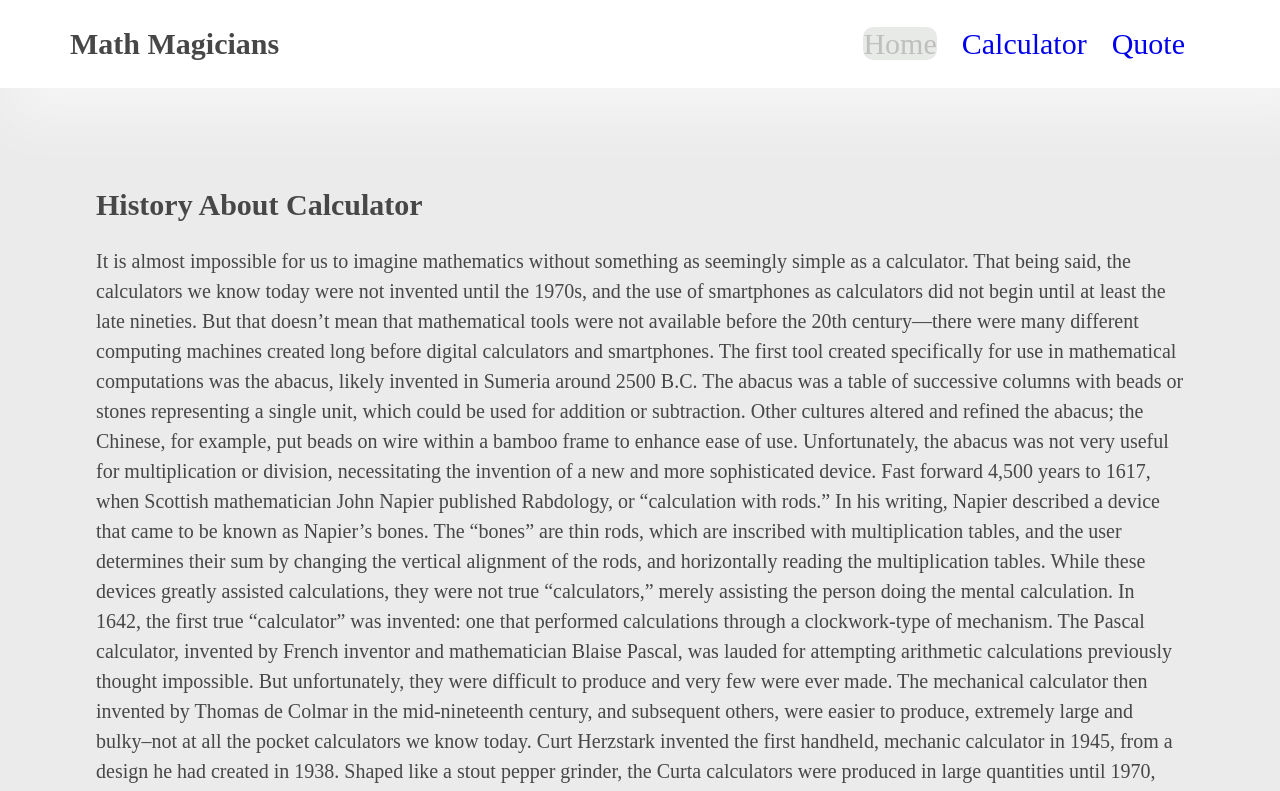
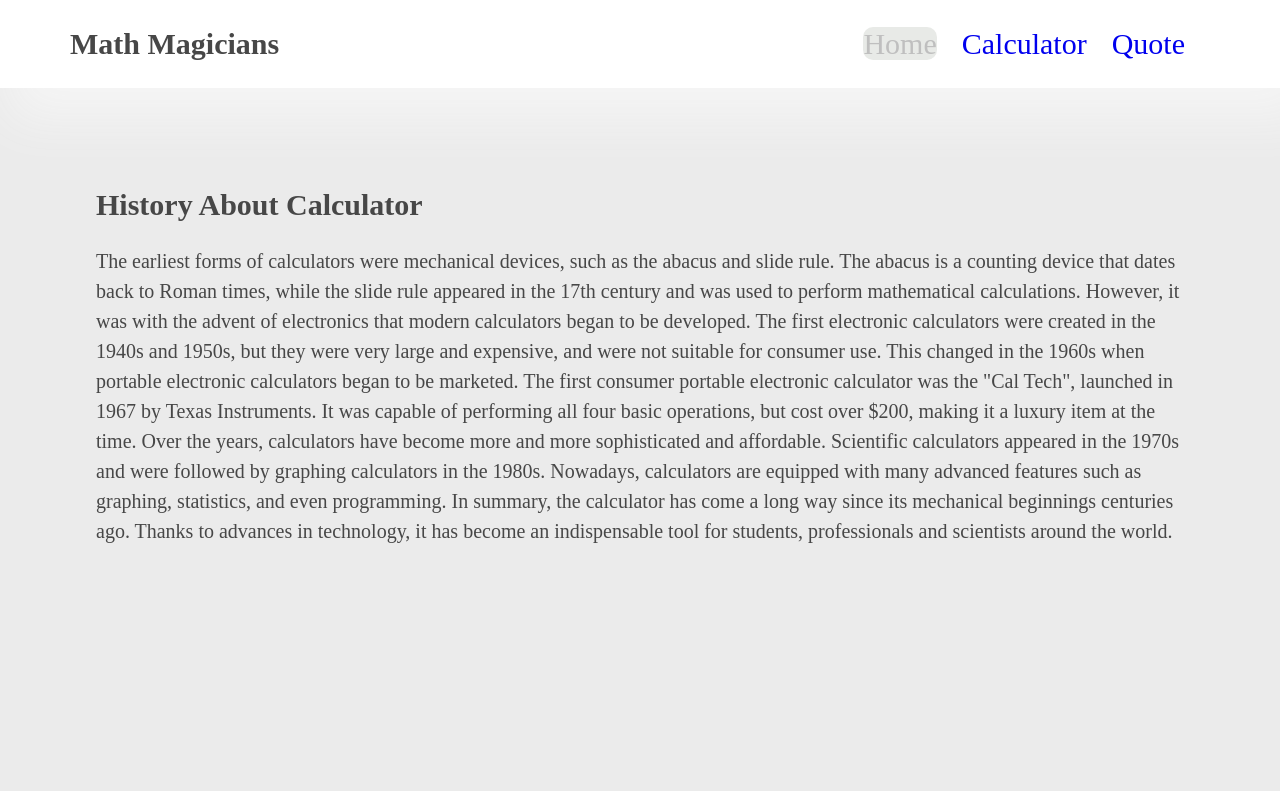
Before and after one commit to noelfoka/math-magicians, a React (Create React App) app: page / in a window 1280 px wide. Shown: the top 791 px of the page. Built offline with nearby package versions, Linux system fonts and the light colour scheme.

Commit message:
update Home component

```diff
--- a/src/routes-component/Home.js
+++ b/src/routes-component/Home.js
@@ -1,53 +1,31 @@
-import React from 'react';
-import styles from './Home.module.css';
+import React from "react";
+import styles from "./Home.module.css";
 
 function Home() {
   return (
     <div className={styles.home}>
       <h2 data-testid="user-id">History About Calculator</h2>
       <p>
-        It is almost impossible for us to imagine mathematics without something
-        as seemingly simple as a calculator. That being said, the calculators we
-        know today were not invented until the 1970s, and the use of smartphones
-        as calculators did not begin until at least the late nineties. But that
-        doesn’t mean that mathematical tools were not available before the 20th
-        century—there were many different computing machines created long before
-        digital calculators and smartphones. The first tool created specifically
-        for use in mathematical computations was the abacus, likely invented in
-        Sumeria around 2500 B.C. The abacus was a table of successive columns
-        with beads or stones representing a single unit, which could be used for
-        addition or subtraction. Other cultures altered and refined the abacus;
-        the Chinese, for example, put beads on wire within a bamboo frame to
-        enhance ease of use. Unfortunately, the abacus was not very useful for
-        multiplication or division, necessitating the invention of a new and
-        more sophisticated device. Fast forward 4,500 years to 1617, when
-        Scottish mathematician John Napier published Rabdology, or “calculation
-        with rods.” In his writing, Napier described a device that came to be
-        known as Napier’s bones. The “bones” are thin rods, which are inscribed
-        with multiplication tables, and the user determines their sum by
-        changing the vertical alignment of the rods, and horizontally reading
-        the multiplication tables. While these devices greatly assisted
-        calculations, they were not true “calculators,” merely assisting the
-        person doing the mental calculation. In 1642, the first true
-        “calculator” was invented: one that performed calculations through a
-        clockwork-type of mechanism. The Pascal calculator, invented by French
-        inventor and mathematician Blaise Pascal, was lauded for attempting
-        arithmetic calculations previously thought impossible. But
-        unfortunately, they were difficult to produce and very few were ever
-        made. The mechanical calculator then invented by Thomas de Colmar in the
-        mid-nineteenth century, and subsequent others, were easier to produce,
-        extremely large and bulky–not at all the pocket calculators we know
-        today. Curt Herzstark invented the first handheld, mechanic calculator
-        in 1945, from a design he had created in 1938. Shaped like a stout
-        pepper grinder, the Curta calculators were produced in large quantities
-        until 1970, when a company in Japan invented the first digital pocket
-        calculator and the demand for the antiquated device faded. Companies in
-        the United States, such as Texas Instruments, adapted the design of the
-        Japanese device, and enhanced it by creating the graphing calculators we
-        know today. With the invention of the first smartphone in 1995,
-        individuals began to replace expensive digital calculators with the
-        multiuse device. This required even the most sophisticated calculator
-        designs to be upgraded in order to remain relevant in the market.
+        The earliest forms of calculators were mechanical devices, such as the
+        abacus and slide rule. The abacus is a counting device that dates back
+        to Roman times, while the slide rule appeared in the 17th century and
+        was used to perform mathematical calculations. However, it was with the
+        advent of electronics that modern calculators began to be developed. The
+        first electronic calculators were created in the 1940s and 1950s, but
+        they were very large and expensive, and were not suitable for consumer
+        use. This changed in the 1960s when portable electronic calculators
+        began to be marketed. The first consumer portable electronic calculator
+        was the "Cal Tech", launched in 1967 by Texas Instruments. It was
+        capable of performing all four basic operations, but cost over $200,
+        making it a luxury item at the time. Over the years, calculators have
+        become more and more sophisticated and affordable. Scientific
+        calculators appeared in the 1970s and were followed by graphing
+        calculators in the 1980s. Nowadays, calculators are equipped with many
+        advanced features such as graphing, statistics, and even programming. In
+        summary, the calculator has come a long way since its mechanical
+        beginnings centuries ago. Thanks to advances in technology, it has
+        become an indispensable tool for students, professionals and scientists
+        around the world.
       </p>
     </div>
   );
```
